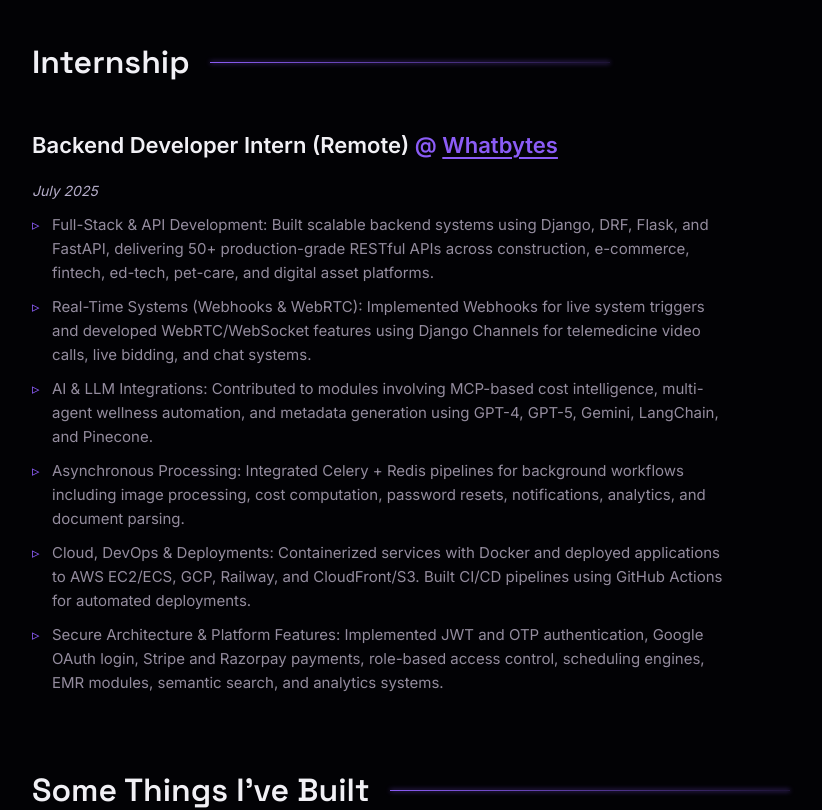
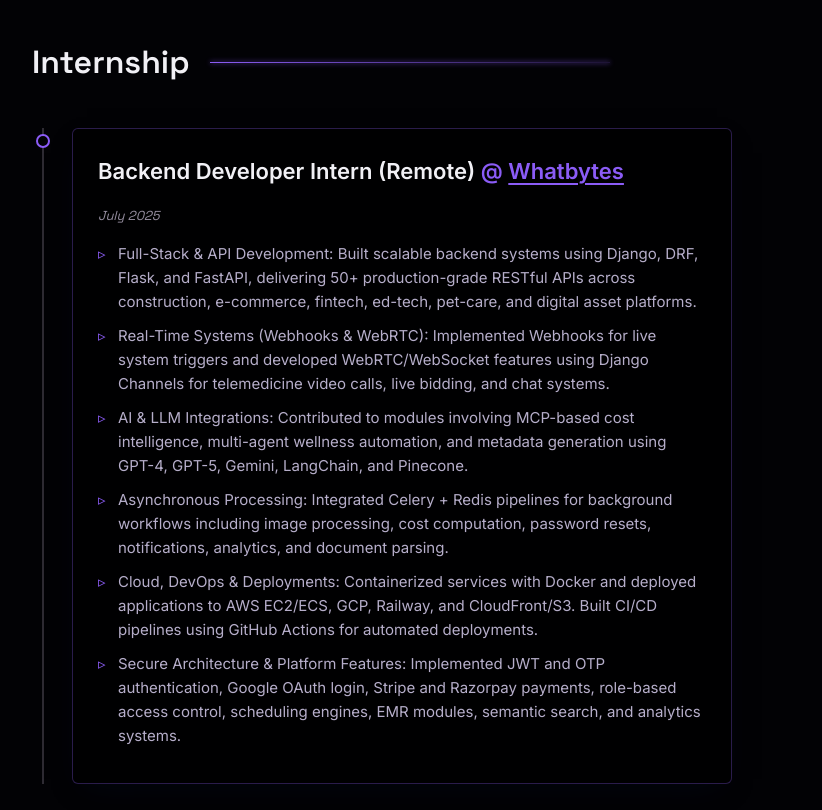
Before and after one commit to Saketh0014/Portfolio, a React (Create React App) app in the folder portfolio-react/: page / in a window 1280 px wide. Shown: the part 1120-1930 px from the top of the page, without its empty margins (128-950 px from the left). Built offline with nearby package versions, Linux system fonts and the light colour scheme.

Commit message:
feat: Implement initial React portfolio structure with core components and global styling.

```diff
--- a/portfolio-react/src/App.js
+++ b/portfolio-react/src/App.js
@@ -9,8 +9,6 @@ import Skills from './components/Skills';
 import Education from './components/Education';
 import Certifications from './components/Certifications';
 import Contact from './components/Contact';
-
-
 
 
 function App() {
--- a/portfolio-react/src/components/About.js
+++ b/portfolio-react/src/components/About.js
@@ -6,7 +6,7 @@ const About = () => {
       <h2 className="section-title">About Me</h2>
       <div className="about-content">
         <p>
-          I'm a Computer Science graduate with a strong interest in backend development, distributed systems, and intelligent applications. I enjoy designing scalable server-side architectures, building reliable APIs, and working with systems that involve real-time communication and AI-driven functionality.
+          I'm a Computer Science graduate with a strong interest in Full Stack development, distributed systems, and intelligent applications. I enjoy designing scalable server-side architectures, building reliable APIs, and working with systems that involve real-time communication and AI-driven functionality.
         </p>
         <p>
           Most of my work revolves around technologies like Django, FastAPI, Flask, PostgreSQL, Supabase, Celery, Redis, Docker, and modern AI tools such as LLMs, LangChain, and vector databases. I love solving complex engineering problems, improving system performance, and creating platforms that are both efficient and intuitive.
--- a/portfolio-react/src/components/Experience.js
+++ b/portfolio-react/src/components/Experience.js
@@ -21,18 +21,21 @@ const Experience = () => {
   return (
     <section id="experience" className="experience-container fade-in-section">
       <h2 className="section-title">Internship</h2>
-      <div className="experience-content">
+      <div className="timeline-container">
         {experiences.map((job, index) => (
-          <div key={index} className="job">
+          <div key={index} className="timeline-item">
+            <span className="timeline-dot"></span>
+            <div className="timeline-card">
               <h3 className="job-role">
                 {job.role} <span className="job-company">@ <a href={job.companyUrl} target="_blank" rel="noopener noreferrer" className="company-link">{job.company}</a></span>
               </h3>
-            <p className="job-duration">{job.date}</p>
+              <p className="job-duration" style={{ color: 'var(--slate)', marginBottom: '15px', fontFamily: 'var(--font-mono)', fontSize: '13px' }}>{job.date}</p>
               <ul className="job-desc-list">
                 {job.points.map((point, i) => (
                   <li key={i}>{point}</li>
                 ))}
               </ul>
+            </div>
           </div>
         ))}
       </div>
--- a/portfolio-react/src/components/Header.js
+++ b/portfolio-react/src/components/Header.js
@@ -46,6 +46,7 @@ const Header = () => {
           <a href="#certifications" onClick={closeMenu}>Certifications</a>
           <a href="#education" onClick={closeMenu}>Education</a>
           <a href="#contact" onClick={closeMenu}>Contact</a>
+
           <a href="https://drive.google.com/file/d/1AX5FHYG8FLAuR75XcatBn1AX2ZTa26G9/view?usp=sharing" target="_blank" rel="noopener noreferrer" className="resume-btn" onClick={closeMenu}>
             Resume
           </a>
--- a/portfolio-react/src/components/Projects.js
+++ b/portfolio-react/src/components/Projects.js
@@ -26,6 +26,11 @@ const projects = [
     tech: ['Python', 'Stripe', 'Image Processing', 'AI Metadata'],
     description: 'Digital Asset Marketplace for high-res media. Built image processing pipelines (resizing, watermarking), Stripe payments, and AI metadata generation.',
   },
+  {
+    title: 'ASL Recognition',
+    tech: ['Python', 'TensorFlow', 'CNN', 'OpenCV'],
+    description: 'Real-time American Sign Language translation using Convolutional Neural Networks. Bridges communication gaps for the hearing-impaired by converting hand gestures to text/speech with high accuracy.',
+  },
 ];
 
 const Projects = () => {
--- a/portfolio-react/src/components/Skills.js
+++ b/portfolio-react/src/components/Skills.js
@@ -7,61 +7,96 @@ import {
   SiAmazonwebservices, SiDocker, SiGithubactions, SiRedis, SiCelery,
   SiOpenai, SiLangchain, SiOpencv
 } from 'react-icons/si';
-import { FaRobot, FaBrain, FaDatabase, FaServer, FaCode, FaCloud, FaJava } from 'react-icons/fa';
+import { FaRobot, FaBrain, FaDatabase, FaServer, FaCode, FaCloud, FaJava, FaLaptopCode } from 'react-icons/fa';
 
-// Icon mapping
+// Icon mapping - Original Brand Colors
 const skillIcons = {
   'Python': <SiPython color="#3776AB" />,
-  'C': <SiC color="#A8B9CC" />, // Generic color or specific
+  'C': <SiC color="#A8B9CC" />,
   'C++': <SiCplusplus color="#00599C" />,
   'Java': <FaJava color="#007396" />,
   'JavaScript': <SiJavascript color="#F7DF1E" />,
+  'SQL': <FaDatabase color="#F29111" />,
+
   'Django': <SiDjango color="#092E20" />,
-  'Django REST Framework': <SiDjango color="#092E20" />, // Reusing Django
+  'Django REST Framework': <SiDjango color="#092E20" />,
   'Flask': <SiFlask color="#FFFFFF" />,
   'FastAPI': <SiFastapi color="#009688" />,
-  'React': <SiReact color="#61DAFB" />,
-  'Next.js': <SiNextdotjs color="#000000" />, // Might need white in dark mode
-  'HTML': <SiHtml5 color="#E34F26" />,
-  'CSS': <SiCss3 color="#1572B6" />,
+  'Redis': <SiRedis color="#DC382D" />,
+  'Celery': <SiCelery color="#37814A" />,
   'PostgreSQL': <SiPostgresql color="#336791" />,
+  'Supabase': <SiSupabase color="#3ECF8E" />,
   'MySQL': <SiMysql color="#4479A1" />,
   'MariaDB': <SiMariadb color="#003545" />,
   'SQLite': <SiSqlite color="#003B57" />,
-  'Supabase': <SiSupabase color="#3ECF8E" />,
+
+  'React': <SiReact color="#61DAFB" />,
+  'Next.js': <SiNextdotjs color="#000000" />, // Next.js is black/white
+  'HTML': <SiHtml5 color="#E34F26" />,
+  'CSS': <SiCss3 color="#1572B6" />,
+
+  'OpenAI/Gemini APIs': <SiOpenai color="#412991" />,
+  'LangChain': <SiLangchain color="#1C3C3C" />,
+  'Agentic AI': <FaRobot color="#64ffda" />, // Custom
+  'NLP': <FaBrain color="#64ffda" />, // Custom
+  'Computer Vision': <SiOpencv color="#5C3EE8" />,
+
+  'Docker': <SiDocker color="#2496ED" />,
   'AWS (EC2, Lambda)': <SiAmazonwebservices color="#FF9900" />,
-  'Docker': <SiDocker color="#2496ED" />,
   'GitHub Actions': <SiGithubactions color="#2088FF" />,
-  'Redis': <SiRedis color="#DC382D" />,
-  'Celery': <SiCelery color="#37814A" />,
-  'OpenAI/Gemini APIs': <SiOpenai color="#412991" />,
-  'LangChain': <SiLangchain color="#1C3C3C" />, // Custom or generic
-  'Agentic AI': <FaRobot color="#64ffda" />,
-  'NLP': <FaBrain color="#64ffda" />,
-  'Pinecone': <FaDatabase color="#000000" />,
-  'Computer Vision': <SiOpencv color="#5C3EE8" />,
 };
 
 const skillsList = [
-  'Python', 'C', 'C++', 'Java', 'JavaScript',
-  'Django', 'Django REST Framework', 'Flask', /* 'FastAPI', */
-  'React', 'Next.js', 'HTML', 'CSS',
-  'PostgreSQL', 'MySQL', 'MariaDB', 'SQLite', 'Supabase',
-  'AWS (EC2, Lambda)', 'Docker', /* 'GitHub Actions', */ 'Redis', 'Celery',
-  'OpenAI/Gemini APIs', /* 'LangChain', */ 'Agentic AI', 'NLP', /* 'Pinecone', 'Computer Vision' */
+  'Python', 'C', 'C++', 'Java', 'JavaScript', 'Django',
+  'Django REST Framework', 'Flask', 'React', 'Next.js', 'HTML', 'CSS',
+  'PostgreSQL', 'MySQL', 'MariaDB', 'SQLite', 'Supabase', 'AWS (EC2, Lambda)',
+  'Docker', 'Redis', 'Celery', 'OpenAI/Gemini APIs', 'Agentic AI', 'NLP'
 ];
 
 const Skills = () => {
   return (
     <section id="skills" className="fade-in-section">
       <h2 className="section-title">Skills</h2>
-      <div className="skill-cards" style={{ marginTop: '20px' }}>
+      <div style={{
+        display: 'grid',
+        gridTemplateColumns: 'repeat(auto-fill, minmax(145px, 1fr))', // Tighter grid
+        gap: '15px',
+        marginTop: '20px'
+      }}>
         {skillsList.map((skill, index) => (
-          <div key={index} className="skill-card">
-            <span className="skill-icon">
-              {skillIcons[skill] || <FaCode />}
+          <div key={index} style={{
+            background: '#000000', // Solid Black
+            padding: '15px',
+            borderRadius: '8px',
+            display: 'flex',
+            alignItems: 'center',
+            gap: '12px',
+            border: '1px solid transparent', // No visible border by default
+            transition: 'transform 0.2s, background 0.2s, border 0.2s, box-shadow 0.2s',
+            cursor: 'default'
+          }}
+          onMouseOver={(e) => {
+             e.currentTarget.style.transform = 'translateY(-5px)';
+             e.currentTarget.style.border = '1px solid #8b5cf6'; // Violet Trigger
+             e.currentTarget.style.boxShadow = '0 0 15px rgba(139, 92, 246, 0.3)';
+          }}
+          onMouseOut={(e) => {
+             e.currentTarget.style.transform = 'translateY(0)';
+             e.currentTarget.style.border = '1px solid transparent';
+             e.currentTarget.style.boxShadow = 'none';
+          }}
+          >
+            <div style={{ fontSize: '24px', display: 'flex' }}>
+              {skillIcons[skill] || <FaCode color="var(--slate)" />}
+            </div>
+            <span style={{
+              fontFamily: 'var(--font-sans)',
+              fontSize: '14px',
+              color: 'var(--lightest-slate)',
+              fontWeight: '500'
+            }}>
+              {skill}
             </span>
-            <span className="skill-name">{skill}</span>
           </div>
         ))}
       </div>
--- a/portfolio-react/src/index.css
+++ b/portfolio-react/src/index.css
@@ -559,6 +559,8 @@ header {
   padding-left: 20px;
   margin-bottom: 10px;
   font-size: 15px;
+  color: var(--light-slate);
+  /* Matches Project Desc */
 }
 
 .job-desc-list li::before {
@@ -919,7 +921,135 @@ header {
     border-color: transparent
   }
 
+
   50% {
     border-color: var(--green)
   }
 }
+
+/* Git Timeline Styles */
+.timeline-container {
+  position: relative;
+  max-width: 800px;
+  margin: 0 auto;
+  padding-left: 40px;
+}
+
+/* The Branch Line */
+.timeline-container::before {
+  content: '';
+  position: absolute;
+  top: 0;
+  bottom: 0;
+  left: 10px;
+  width: 2px;
+  background: var(--slate);
+  opacity: 0.3;
+}
+
+.timeline-item {
+  position: relative;
+  margin-bottom: 40px;
+}
+
+/* The Commit Node */
+.timeline-dot {
+  position: absolute;
+  left: -36px;
+  top: 6px;
+  width: 14px;
+  height: 14px;
+  border-radius: 50%;
+  background: var(--navy);
+  border: 2px solid var(--green);
+  z-index: 1;
+  transition: all 0.2s ease;
+}
+
+.timeline-item:hover .timeline-dot {
+  background: var(--green);
+  box-shadow: 0 0 10px var(--green);
+}
+
+/* Card Style: Dark with Violet Border */
+.timeline-card {
+  position: relative;
+  background: rgba(0, 0, 0, 0.7);
+  /* Black Glass */
+  border: 1px solid rgba(139, 92, 246, 0.3);
+  /* Violet Border */
+  padding: 25px;
+  border-radius: 6px;
+  transition: transform 0.2s ease, border-color 0.2s ease;
+  box-shadow: 0 10px 30px -15px rgba(2, 12, 27, 0.7);
+  color: var(--lightest-slate);
+}
+
+.timeline-item:hover .timeline-card {
+  transform: translateX(5px);
+  border-color: rgba(139, 92, 246, 0.6);
+  background: rgba(0, 0, 0, 0.9);
+}
+
+/* Arrow removed for clearer card look */
+.timeline-card::before {
+  display: none;
+}
+
+/* Categorized Skills Grid */
+.skills-grid {
+  display: grid;
+  grid-template-columns: repeat(auto-fit, minmax(250px, 1fr));
+  gap: 20px;
+  margin-top: 30px;
+}
+
+.skill-category {
+  background: rgba(0, 0, 0, 0.7);
+  /* Black Glass */
+  border: 1px solid rgba(139, 92, 246, 0.3);
+  /* Violet */
+  padding: 25px;
+  border-radius: 8px;
+  transition: transform 0.2s, border-color 0.2s;
+  height: 100%;
+}
+
+.skill-category:hover {
+  transform: translateY(-5px);
+  border-color: rgba(139, 92, 246, 0.8);
+  box-shadow: 0 5px 20px rgba(139, 92, 246, 0.15);
+}
+
+.skill-category h3 {
+  color: var(--lightest-slate);
+  margin-bottom: 20px;
+  font-size: 16px;
+  display: flex;
+  align-items: center;
+  gap: 10px;
+  border-bottom: 1px solid rgba(139, 92, 246, 0.3);
+  padding-bottom: 10px;
+  font-family: var(--font-mono);
+  letter-spacing: 0.5px;
+}
+
+.skill-pills {
+  display: flex;
+  flex-wrap: wrap;
+  gap: 10px;
+}
+
+.skill-pill {
+  display: flex;
+  align-items: center;
+  gap: 8px;
+  background: rgba(255, 255, 255, 0.03);
+  border: 1px solid rgba(255, 255, 255, 0.1);
+  padding: 6px 12px;
+  border-radius: 20px;
+  font-size: 13px;
+  color: var(--slate);
+  transition: all 0.2s;
+  cursor: default;
+}
```
Lines whose indentation alone changed are shown as unchanged.
